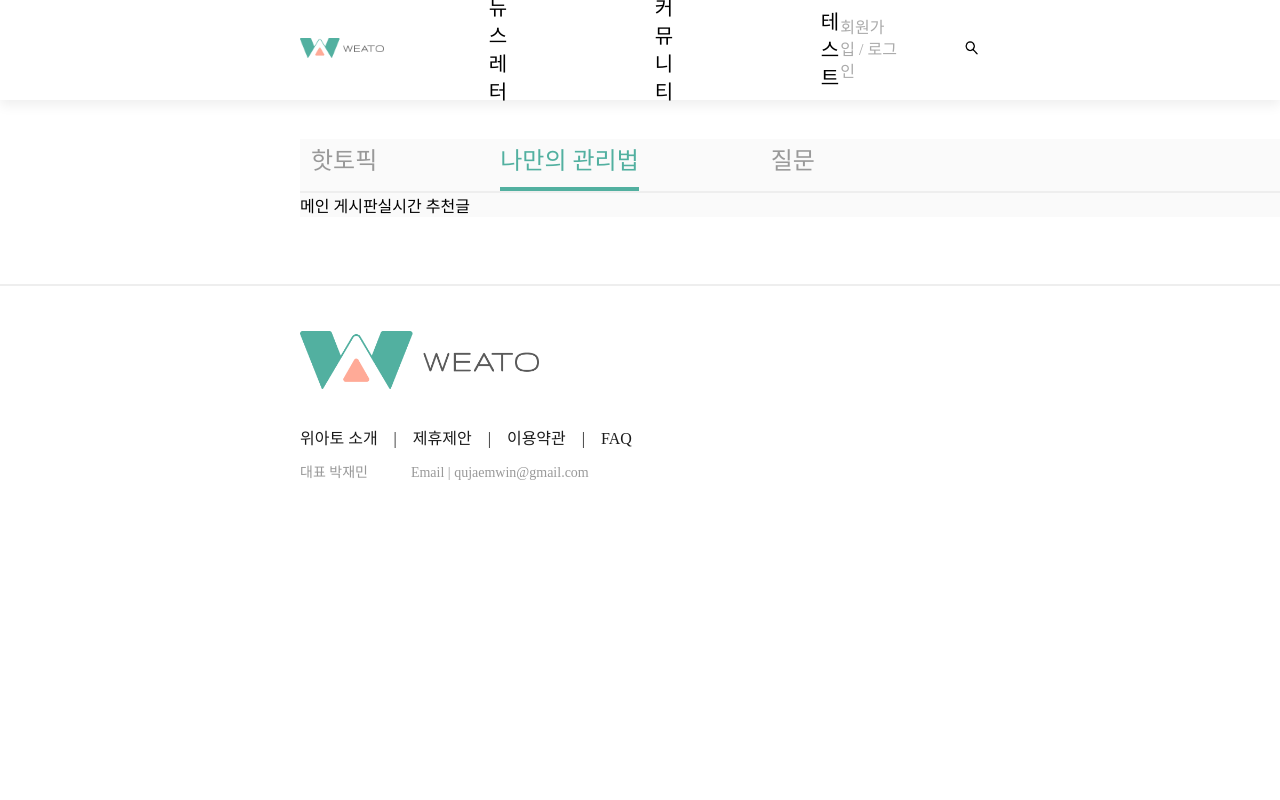
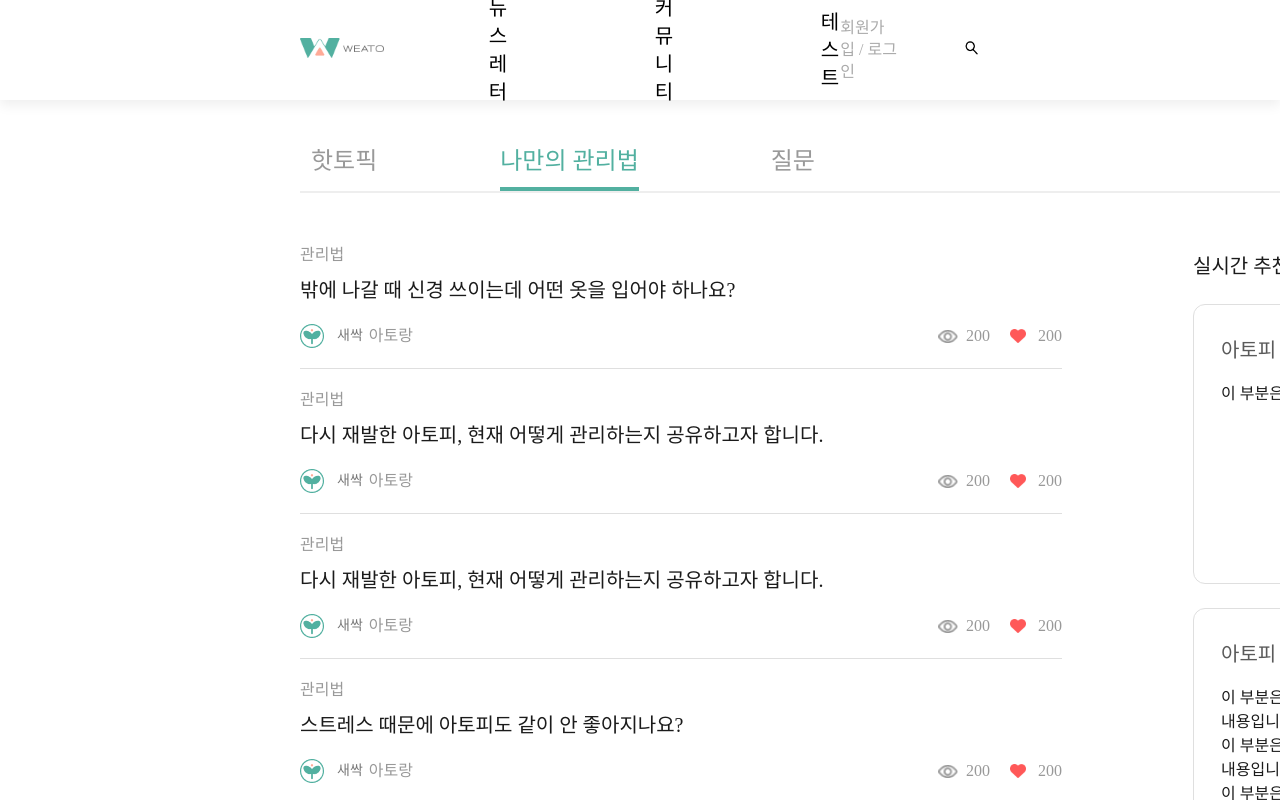
Before and after one commit to ceos15th-AllG/weato-client, a Next.js app: page /community/knowhow in a window 1280 px wide. Shown: the top 800 px of the page. Built offline with nearby package versions, Linux system fonts and the light colour scheme; a web font is replaced by a local one.

Commit message:
:sparkles: feat: 커뮤니티 내 관리법 페이지 레이아웃 및 스타일링 완료
pages/community/knowhow.jsx로 커뮤니티 내 관리법 페이지 구현 완료

```diff
--- a/pages/community/knowhow.jsx
+++ b/pages/community/knowhow.jsx
@@ -1,27 +1,155 @@
 import styled from '@emotion/styled';
 
+import { Subhead4 } from '../../styles/FontStyle';
+
+import { text_black } from '../../styles/Colors';
+
 import TabBar from '../../src/components/community/TabBar';
+import BoardRow from '../../src/components/community/BoardRow';
+import BoardCard from '../../src/components/community/BoardCard';
+import Pagenator from '../../src/components/common/Pagenator';
 
 const Layout = styled.div`
+  margin: 39px 300px 67px;
+
   display: flex;
   flex-direction: column;
-
-  background-color: #fafafa;
-
-  margin: 39px 300px 67px;
 `;
 
 const Row = styled.div`
   display: flex;
+  justify-content: space-between;
+`;
+
+const Board = styled.div`
+  margin-top: 51px;
+
+  display: flex;
+  flex-direction: column;
+`;
+
+const BoardRecommend = styled.div`
+  margin-top: 59px;
+
+  width: 427px;
+
+  display: flex;
+  flex-direction: column;
+`;
+
+const BoardRecommendHeader = styled.span`
+  ${Subhead4}
+
+  color :${text_black};
+`;
+
+const BottomRow = styled.div`
+  margin-top: 22px;
+
+  display: flex;
+  justify-content: center;
 `;
 
 function Knowhow() {
+  const contents = [
+    {
+      id: '0',
+      category: '관리법',
+      title: '밖에 나갈 때 신경 쓰이는데 어떤 옷을 입어야 하나요?',
+      view: '200',
+      like: '200',
+      name: '아토랑',
+      level: '새싹',
+    },
+    {
+      id: '1',
+      category: '관리법',
+      title: '다시 재발한 아토피, 현재 어떻게 관리하는지 공유하고자 합니다.',
+      view: '200',
+      like: '200',
+      name: '아토랑',
+      level: '새싹',
+    },
+    {
+      id: '2',
+      category: '관리법',
+      title: '다시 재발한 아토피, 현재 어떻게 관리하는지 공유하고자 합니다.',
+      view: '200',
+      like: '200',
+      name: '아토랑',
+      level: '새싹',
+    },
+    {
+      id: '3',
+      category: '관리법',
+      title: '스트레스 때문에 아토피도 같이 안 좋아지나요?',
+      view: '200',
+      like: '200',
+      name: '아토랑',
+      level: '새싹',
+    },
+    {
+      id: '4',
+      category: '관리법',
+      title: '아토피 걸리면 고기도 먹지 말아야 하나요?',
+      view: '200',
+      like: '200',
+      name: '아토랑',
+      level: '새싹',
+    },
+  ];
+
+  const recommends = [
+    {
+      id: '0',
+      title: '아토피 이제 괜찮아졌어요',
+      content: '이 부분은 내용입니다.',
+      view: '200',
+      like: '200',
+    },
+    {
+      id: '1',
+      title: '아토피 이제 괜찮아졌어요',
+      content:
+        '이 부분은 내용입니다. 이 부분은 내용입니다. 이 부분은 내용입니다. 이 부분은 내용입니다. 이 부분은 내용입니다. 이 부분은 내용입니다. 이 부분은 내용입니다. 이 부분은 내용입니다. 이 부분은 내용입니다. 이 부분은 내용입니다. 이 부분은 내용입니다. 이 부분은 내용입니다. 이 부분은 내용입니다. 이 부분은 내용입니다. 이 부분은 내용입니다. 이 부분은 내용입니다. ',
+      view: '200',
+      like: '200',
+    },
+  ];
+
   return (
     <Layout>
       <TabBar selected="knowhow" />
       <Row>
-        <span>메인 게시판</span>
-        <span>실시간 추천글</span>
+        <Board>
+          {contents.map(({ id, category, title, view, like, name, level }) => (
+            <BoardRow
+              key={id}
+              category={category}
+              title={title}
+              view={view}
+              like={like}
+              name={name}
+              level={level}
+            />
+          ))}
+
+          <BottomRow>
+            <Pagenator currnet={3} />
+          </BottomRow>
+        </Board>
+        <BoardRecommend>
+          <BoardRecommendHeader>실시간 추천글</BoardRecommendHeader>
+          {recommends.map(({ id, title, content, view, like }) => (
+            <BoardCard
+              key={id}
+              title={title}
+              content={content}
+              view={view}
+              like={like}
+            />
+          ))}
+        </BoardRecommend>
       </Row>
     </Layout>
   );
```
